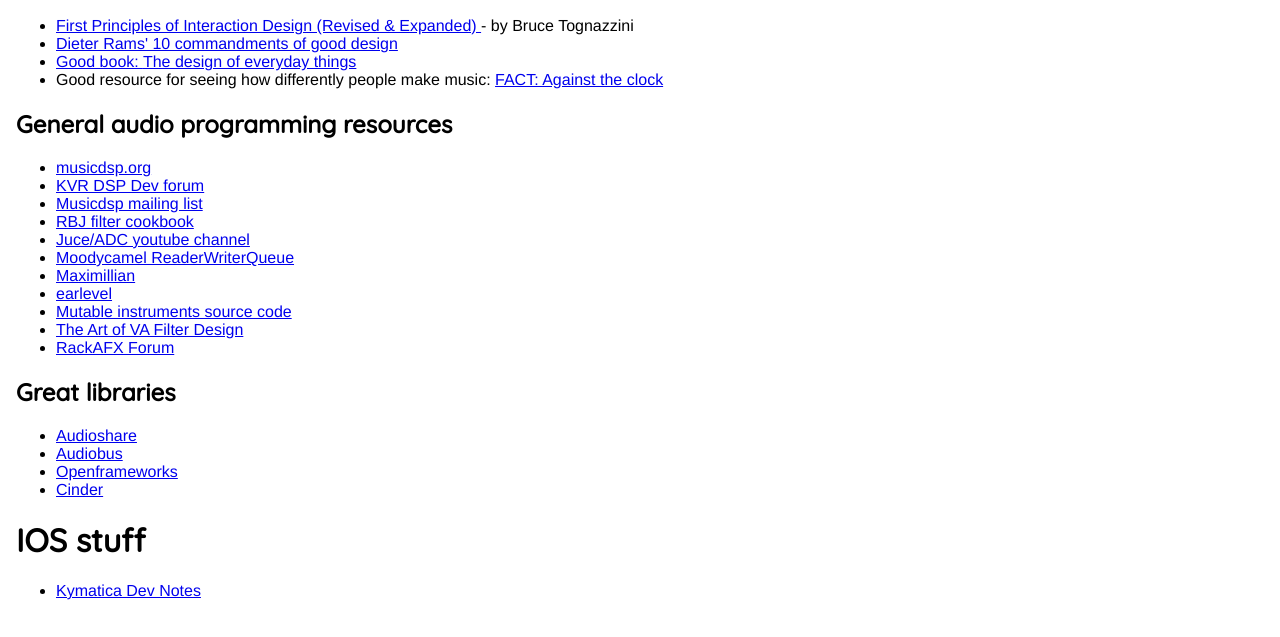
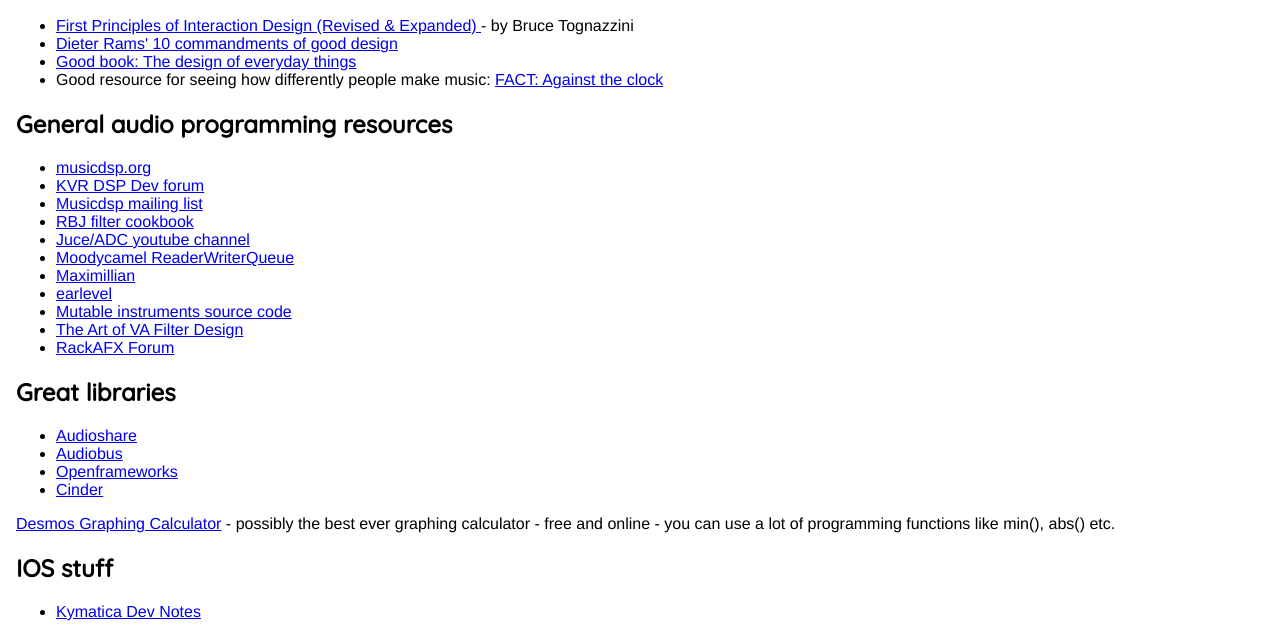
Before and after one commit to elf-audio/elf-audio.github.io, a plain HTML site: page index.html in a window 1280 px wide. Shown: the part 687-1324 px from the top of the page. Before the commit the page ends 1303 px from the top, so only its background shows below. Drawn offline with Linux system fonts and the light colour scheme.

Commit message:
added graphing calc

```diff
--- a/index.html
+++ b/index.html
@@ -98,8 +98,10 @@
 <li><a href="https://openframeworks.cc/">Openframeworks</a></li>
 <li><a href="https://libcinder.org/">Cinder</a></li>
 </ul>
-
-<h1>IOS stuff</h1>
+<p>
+<a href="https://www.desmos.com/calculator">Desmos Graphing Calculator</a> - possibly the best ever graphing calculator - free and online - you can use a lot of programming functions like min(), abs() etc.
+</p>
+<h2>IOS stuff</h2>
 
 <ul>
 <li><a href="http://devnotes.kymatica.com/">Kymatica Dev Notes</a></li>
```
